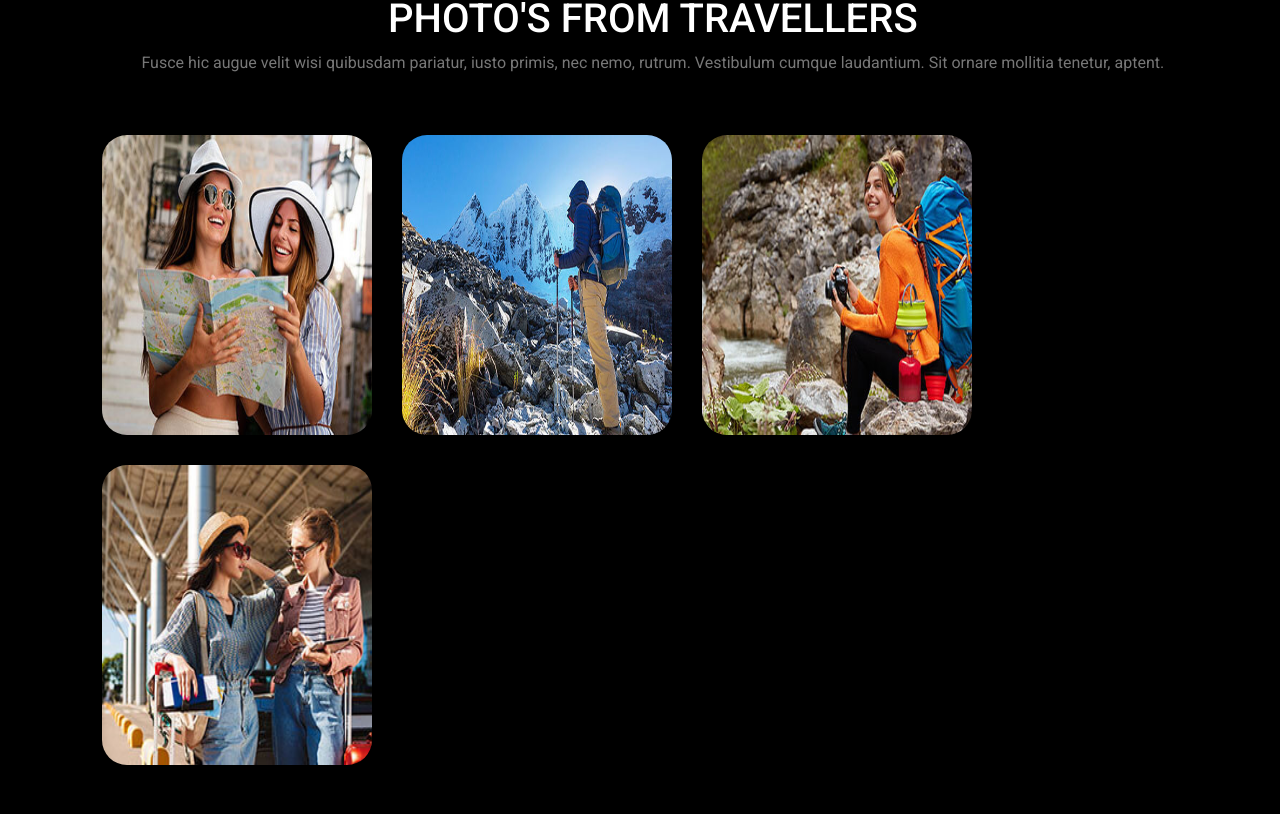
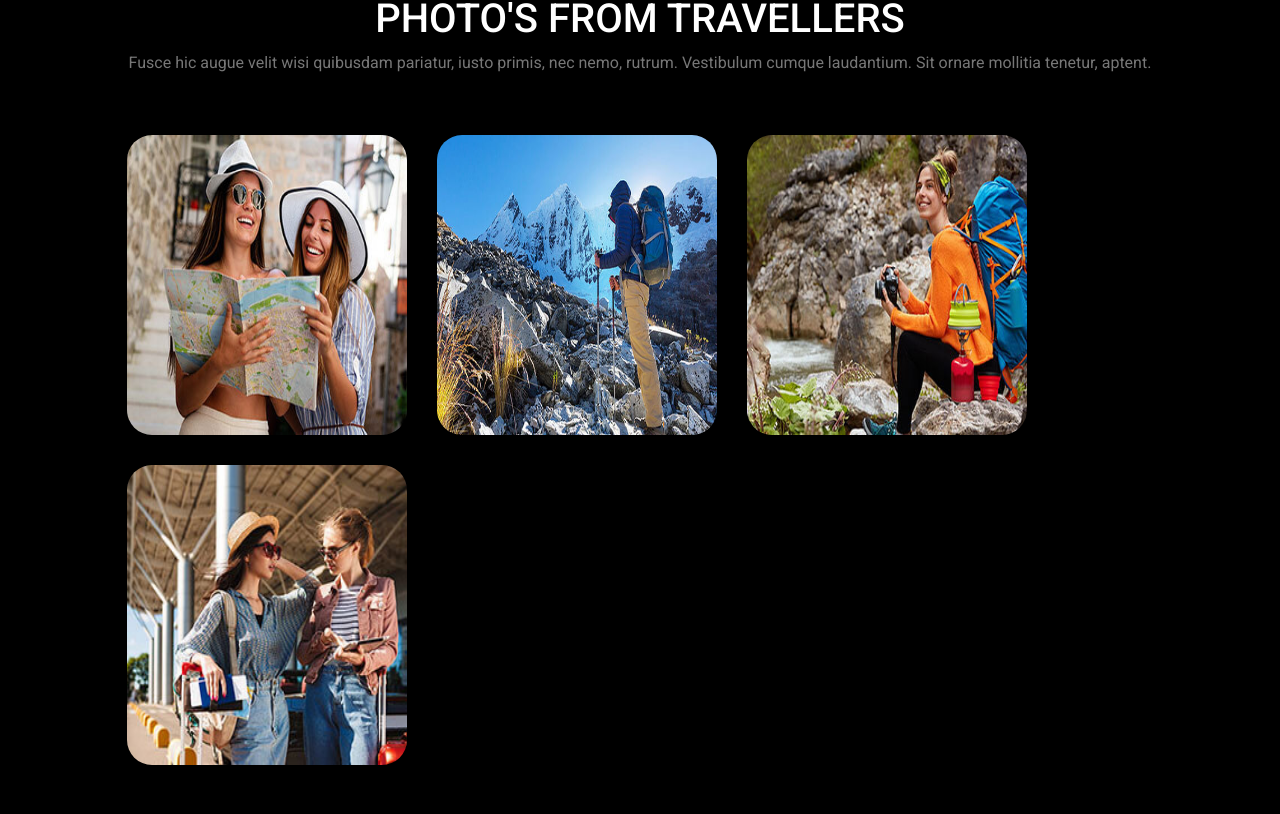
Before and after one commit to hishamrehab/Tours-Website-React-js, a React (Create React App) app: page / in a window 1280 px wide. Shown: the part 7206-8020 px from the top of the page. Built offline with nearby package versions, Linux system fonts and the light colour scheme; the HTML template or start-up script is replaced by a standard one.

Commit message:
Edit media quire

```diff
--- a/src/components/12-PHOTO'S FROM TRAVELLERS/TravellersPhotos.jsx
+++ b/src/components/12-PHOTO'S FROM TRAVELLERS/TravellersPhotos.jsx
@@ -11,7 +11,7 @@ const TravellersPhotos = () => {
       style={{
         marginTop: "150px",
         marginLeft: "7%",
-        marginRight: "5%",
+        marginRight: "7%",
       }}
     >
       <Container>
@@ -42,13 +42,14 @@ const TravellersPhotos = () => {
             flexWrap: "wrap",
             alignContent: "center",
             gap: "30px",
+            marginLeft: "25px",
           }}
         >
           <div>
             <img
               src={image4}
               alt="image"
-              width={"270px"}
+              width={"280px"}
               height={"300px"}
               style={{
                 borderRadius: "25px",
@@ -60,7 +61,7 @@ const TravellersPhotos = () => {
             <img
               src={image1}
               alt="image"
-              width={"270px"}
+              width={"280px"}
               height={"300px"}
               style={{
                 borderRadius: "25px",
@@ -71,7 +72,7 @@ const TravellersPhotos = () => {
           <div>
             <img
               src={image5}
-              width={"270px"}
+              width={"280px"}
               height={"300px"}
               style={{
                 borderRadius: "25px",
@@ -82,7 +83,7 @@ const TravellersPhotos = () => {
           <div>
             <img
               src={image2}
-              width={"270px"}
+              width={"280px"}
               height={"300px"}
               style={{
                 borderRadius: "25px",
```
